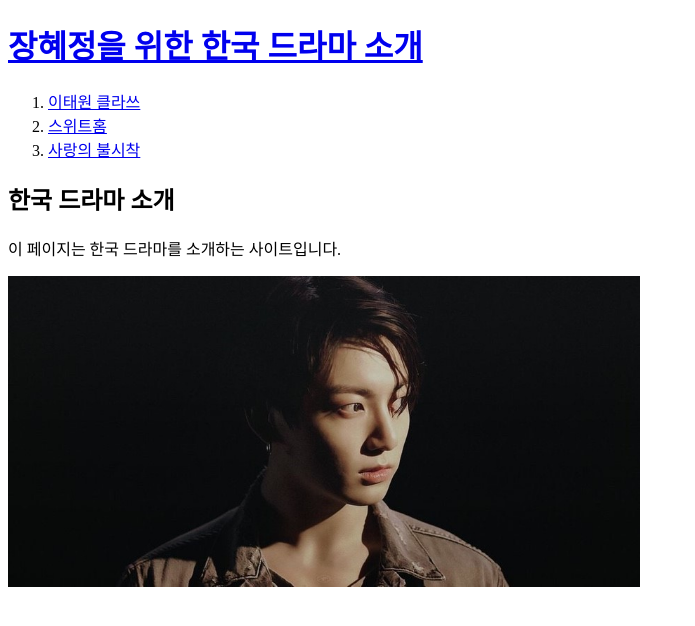
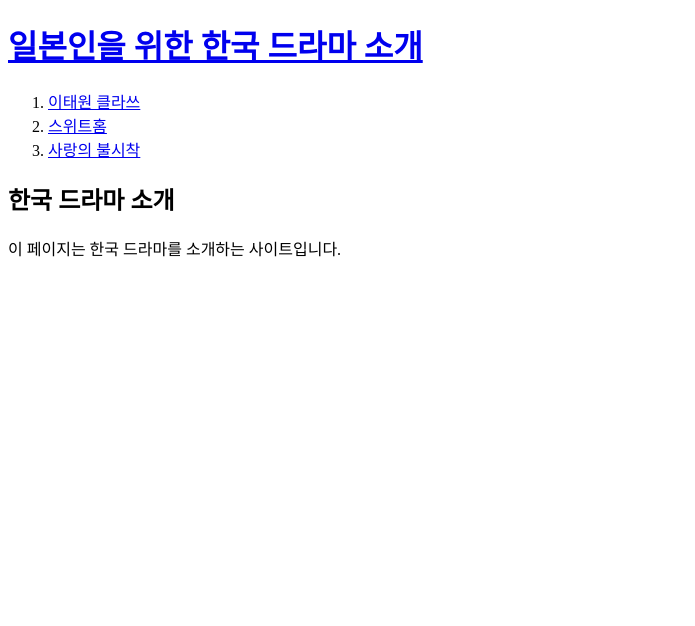
Before and after one commit to korea9011/hankook, a plain HTML site: page index.html in a window 1280 px wide. Shown: the whole page, without its empty margins (0-695 px from the left). Drawn offline with Linux system fonts and the light colour scheme.

Commit message:
Update index.html

```diff
--- a/index.html
+++ b/index.html
@@ -6,7 +6,7 @@
 </head>
 
 <body>
-    <h1><a href="index.html">장혜정을 위한 한국 드라마 소개</a></h1>
+    <h1><a href="index.html">일본인을 위한 한국 드라마 소개</a></h1>
     <ol>
     <li><a href="1.html">이태원 클라쓰</a></li>
     <li><a href="2.html">스위트홈</a></li>
@@ -15,7 +15,5 @@
     <h2>한국 드라마 소개</h2>
     <p> 이 페이지는 한국 드라마를 소개하는 사이트입니다. </p>
 
-    <img src="정국.jpg" width="50%">
-
 </body>
 </html>
```
